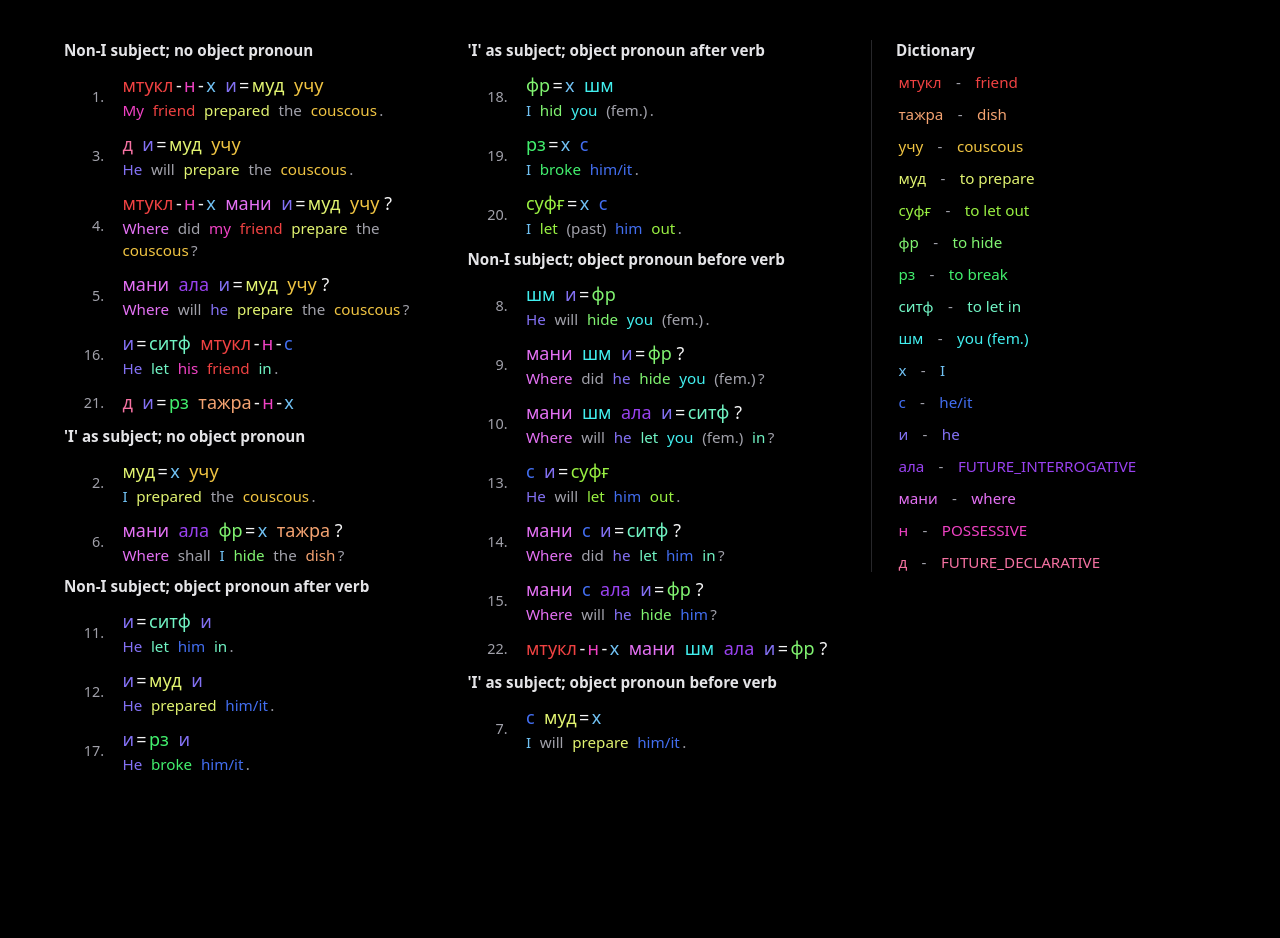
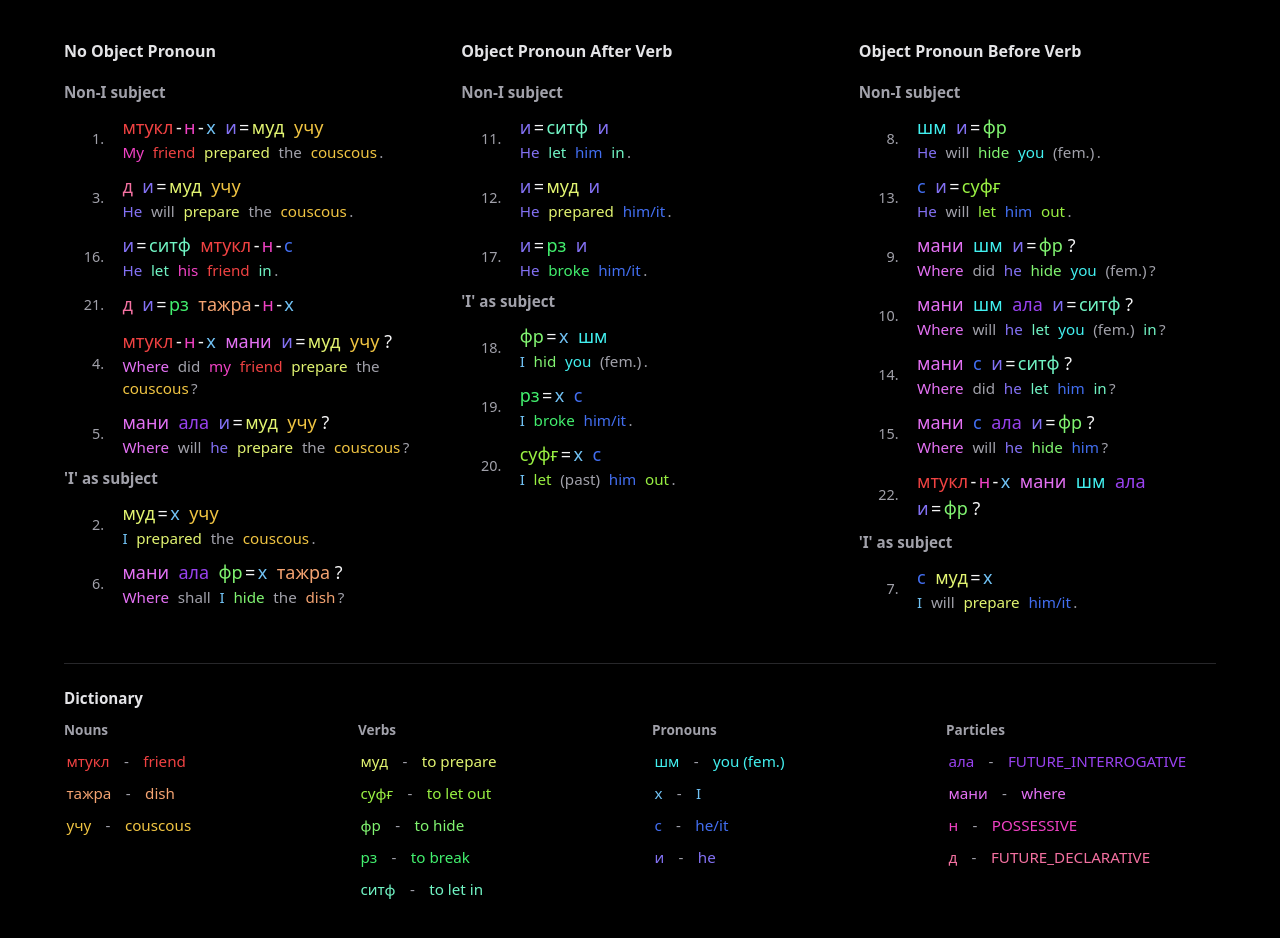
Before and after one commit to vpavlenko/figuig, a Next.js app: page / in a window 1280 px wide. Before the commit the page ends 815 px from the top, so only its background shows below. Built offline with nearby package versions, Linux system fonts and the light colour scheme.

Commit message:
three columns

```diff
--- a/app/globals.css
+++ b/app/globals.css
@@ -10,13 +10,27 @@ main {
   max-width: 72rem;
   margin: 0 auto;
   padding: 2.5rem 1.5rem;
+}
+
+.sentences {
+  margin-bottom: 2.5rem;
+}
+
+.sentences-columns {
   display: flex;
+  flex-direction: column;
   gap: 2.5rem;
 }
 
-.sentences {
-  flex: 1;
+.sentences-column {
   min-width: 0;
+}
+
+.sentences-column-title {
+  margin: 0 0 1.25rem 0;
+  font-size: 1rem;
+  font-weight: 700;
+  color: #e4e4e7;
 }
 
 .group {
@@ -28,7 +42,7 @@ main {
   margin: 0 0 0.75rem 0;
   font-size: 0.95rem;
   font-weight: 600;
-  color: #e4e4e7;
+  color: #a1a1aa;
 }
 
 .group-list {
@@ -47,13 +61,8 @@ main {
 }
 
 .dictionary {
-  width: 20rem;
-  flex-shrink: 0;
-  border-left: 1px solid #27272a;
-  padding-left: 1.5rem;
-  position: sticky;
-  top: 2.5rem;
-  align-self: flex-start;
+  border-top: 1px solid #27272a;
+  padding-top: 1.5rem;
 }
 
 .dictionary-title {
@@ -61,6 +70,19 @@ main {
   font-size: 0.95rem;
   font-weight: 600;
   color: #e4e4e7;
+}
+
+.dictionary-grid {
+  display: grid;
+  grid-template-columns: 1fr 1fr;
+  gap: 1.5rem;
+}
+
+.dictionary-column-title {
+  margin: 0 0 0.75rem 0;
+  font-size: 0.85rem;
+  font-weight: 600;
+  color: #a1a1aa;
 }
 
 .dictionary-list {
@@ -81,6 +103,10 @@ main {
 }
 
 .dictionary-english {
+  color: #a1a1aa;
+}
+
+.dictionary-sep {
   color: #a1a1aa;
 }
 
@@ -117,8 +143,13 @@ main {
 }
 
 @media (min-width: 1024px) {
-  .sentences {
-    columns: 2;
-    column-gap: 2.5rem;
+  .sentences-columns {
+    display: grid;
+    grid-template-columns: 1fr 1fr 1fr;
+    gap: 2.5rem;
+  }
+
+  .dictionary-grid {
+    grid-template-columns: 1fr 1fr 1fr 1fr;
   }
 }
--- a/app/page.tsx
+++ b/app/page.tsx
@@ -8,6 +8,19 @@ const COLOR_LIGHTNESS_DARK = "60%";
 const COLOR_LIGHTNESS_LIGHT = "70%";
 
 const VERB_SOURCES = new Set(["муд", "суфғ", "фр", "рз", "ситф"]);
+const PRONOUN_SOURCES = new Set(["шм", "х", "с", "и"]);
+const PARTICLE_SOURCES = new Set(["ала", "мани", "н", "д"]);
+const NOUN_SOURCES = new Set(["мтукл", "тажра", "учу"]);
+
+const DICTIONARY_GROUPS: Array<{
+  title: string;
+  sources: Set<string>;
+}> = [
+  { title: "Nouns", sources: NOUN_SOURCES },
+  { title: "Verbs", sources: VERB_SOURCES },
+  { title: "Pronouns", sources: PRONOUN_SOURCES },
+  { title: "Particles", sources: PARTICLE_SOURCES },
+];
 
 const DICTIONARY = [
   {
@@ -90,38 +103,31 @@ const DICTIONARY = [
   { source: "д", english: "FUTURE_DECLARATIVE", color: `hsl(338 85% ${COLOR_LIGHTNESS_LIGHT})` },
 ];
 
-const SENTENCE_GROUPS: Array<{ title: string; sentences: number[] }> = [
-
+const SENTENCE_GROUP_COLUMNS: Array<{
+  title: string;
+  groups: Array<{ title: string; sentences: number[] }>;
+}> = [
   {
-    title: "Non-I subject; no object pronoun",
-    sentences: [1, 3, 4, 5, 16, 21],
+    title: "No Object Pronoun",
+    groups: [
+      { title: "Non-I subject", sentences: [1, 3, 16, 21, 4, 5, ] },
+      { title: "'I' as subject", sentences: [2, 6] },
+    ],
   },
   {
-    title: "'I' as subject; no object pronoun",
-    sentences: [2, 6],
-  },
-
-
-  {
-    title: "Non-I subject; object pronoun after verb",
-    sentences: [11, 12, 17],
+    title: "Object Pronoun After Verb",
+    groups: [
+      { title: "Non-I subject", sentences: [11, 12, 17] },
+      { title: "'I' as subject", sentences: [18, 19, 20] },
+    ],
   },
   {
-    title: "'I' as subject; object pronoun after verb",
-    sentences: [18, 19, 20],
+    title: "Object Pronoun Before Verb",
+    groups: [
+      { title: "Non-I subject", sentences: [8, 13, 9, 10, 14, 15, 22] },
+      { title: "'I' as subject", sentences: [7] },
+    ],
   },
-
-  {
-    title: "Non-I subject; object pronoun before verb",
-    sentences: [8, 9, 10, 13, 14, 15, 22],
-  },
-  {
-    title: "'I' as subject; object pronoun before verb",
-    sentences: [7],
-  },
-
-
-
 ];
 
 export default function Home() {
@@ -289,6 +295,32 @@ export default function Home() {
     );
   }
 
+  function renderDictionaryEntry(entry: (typeof DICTIONARY)[number]) {
+    const isSourceActive = activeSource === entry.source;
+    const isEnglishActive = isSourceActive;
+    return (
+      <div key={entry.source} className="dictionary-item">
+        <span
+          className={`token dictionary-source${isSourceActive ? " is-highlighted" : ""}`}
+          style={{ color: entry.color }}
+          onMouseEnter={() => setActive({ source: entry.source })}
+          onMouseLeave={clearActive}
+        >
+          {entry.source}
+        </span>
+        <span className="dictionary-sep">-</span>
+        <span
+          className={`token dictionary-english${isEnglishActive ? " is-highlighted" : ""}`}
+          style={{ color: entry.color }}
+          onMouseEnter={() => setActive({ source: entry.source })}
+          onMouseLeave={clearActive}
+        >
+          {entry.english}
+        </span>
+      </div>
+    );
+  }
+
   return (
     <main
       style={
@@ -299,7 +331,11 @@ export default function Home() {
       }
     >
       <div className="sentences">
-        {SENTENCE_GROUPS.map((group) => (
+        <div className="sentences-columns">
+          {SENTENCE_GROUP_COLUMNS.map((column) => (
+            <section key={column.title} className="sentences-column">
+              <h2 className="sentences-column-title">{column.title}</h2>
+              {column.groups.map((group) => (
                 <section key={group.title} className="group">
                   <h3 className="group-title">{group.title}</h3>
                   <ol className="group-list">
@@ -319,46 +355,29 @@ export default function Home() {
                   </ol>
                 </section>
               ))}
+            </section>
+          ))}
+        </div>
       </div>
 
-      <aside className="dictionary">
+      <section className="dictionary">
         <h2 className="dictionary-title">Dictionary</h2>
+        <div className="dictionary-grid">
+          {DICTIONARY_GROUPS.map((group) => {
+            const entriesForGroup = dictionary.filter((entry) =>
+              group.sources.has(entry.source),
+            );
+            return (
+              <div key={group.title} className="dictionary-column">
+                <h3 className="dictionary-column-title">{group.title}</h3>
                 <div className="dictionary-list">
-          {dictionary.map((entry) => {
-            const isSourceActive = activeSource === entry.source;
-            const isEnglishActive = isSourceActive;
-            return (
-              <div key={entry.source} className="dictionary-item">
-                <span
-                  className={`token dictionary-source${
-                    isSourceActive ? " is-highlighted" : ""
-                  }`}
-                  style={{ color: entry.color }}
-                  onMouseEnter={() =>
-                    setActive({ source: entry.source })
-                  }
-                  onMouseLeave={clearActive}
-                >
-                  {entry.source}
-                </span>
-                <span className="dictionary-english">-</span>
-                <span
-                  className={`token dictionary-english${
-                    isEnglishActive ? " is-highlighted" : ""
-                  }`}
-                  style={{ color: entry.color }}
-                  onMouseEnter={() =>
-                    setActive({ source: entry.source })
-                  }
-                  onMouseLeave={clearActive}
-                >
-                  {entry.english}
-                </span>
+                  {entriesForGroup.map(renderDictionaryEntry)}
+                </div>
               </div>
             );
           })}
         </div>
-      </aside>
+      </section>
     </main>
   );
 }
```
Lines whose indentation alone changed are shown as unchanged.
